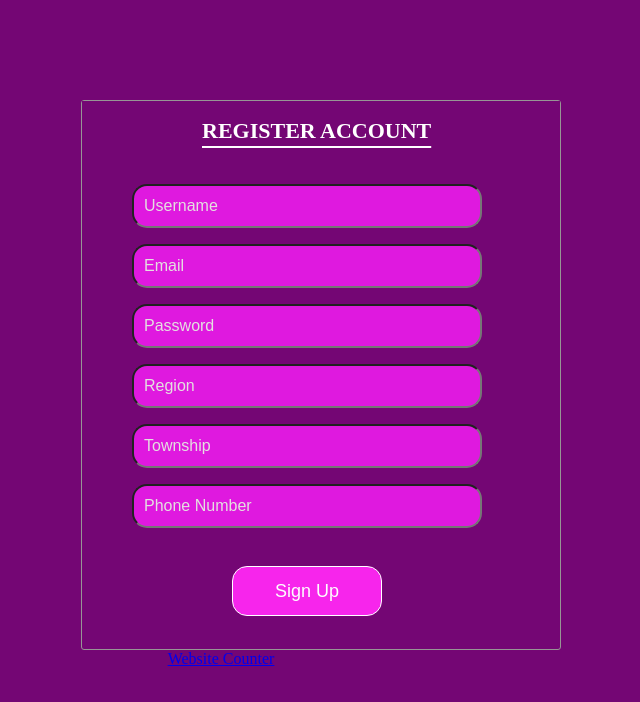
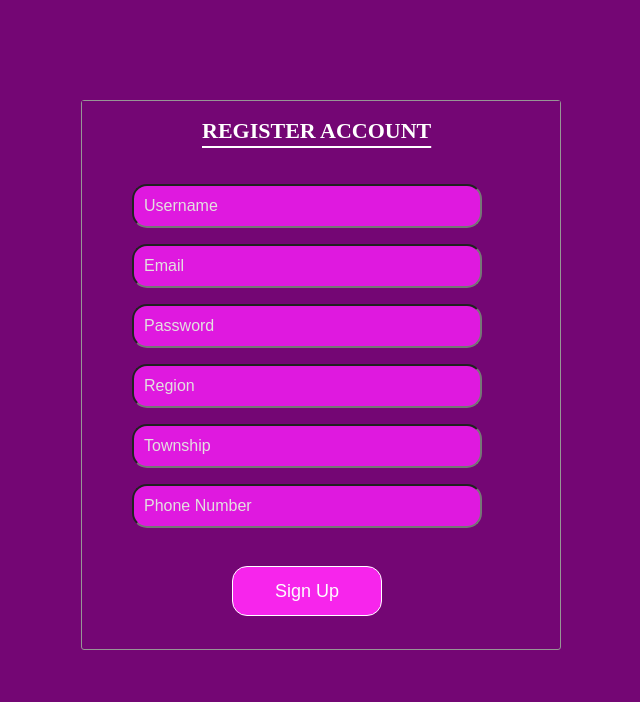
Before and after one commit to lsnpunlocker/Admin-Lsnp-Unlocker, a plain HTML site: page index.html in a window 1280 px wide. Shown: the whole page, without its empty margins (419-1059 px from the left). Drawn offline with Linux system fonts and the light colour scheme.

Commit message:
Update index.html

```diff
--- a/index.html
+++ b/index.html
@@ -57,9 +57,9 @@
     </script>
 
 
-    <center><a href="https://livetrafficfeed.com/website-counter" data-time="America%2FNew_York" data-root="0" id="LTF_counter_href">Website Counter</a>
+    <!----<center><a href="https://livetrafficfeed.com/website-counter" data-time="America%2FNew_York" data-root="0" id="LTF_counter_href">Website Counter</a>
     <script type="text/javascript" src="//cdn.livetrafficfeed.com/static/static-counter/live.v2.js">
-    </script><noscript><a href="https://livetrafficfeed.com/website-counter">Website Counter</a></noscript></center>
+    </script><noscript><a href="https://livetrafficfeed.com/website-counter">Website Counter</a></noscript></center> --->
 
 
     <script type="module">
```
